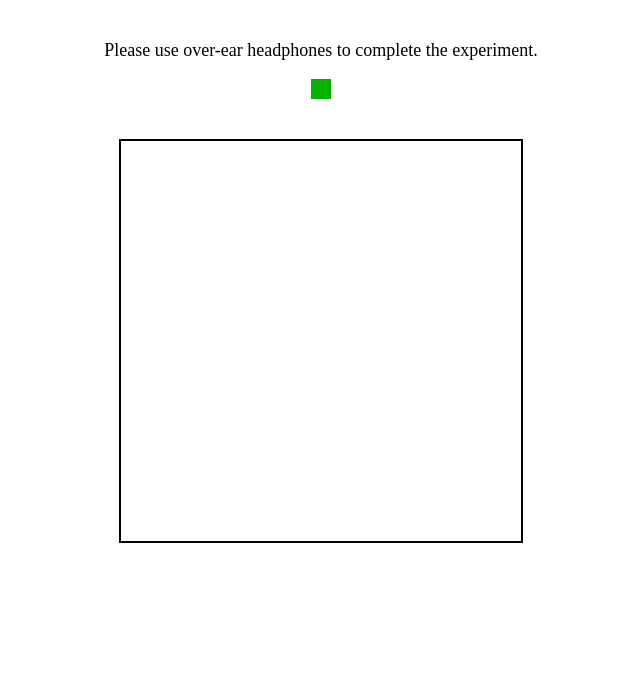
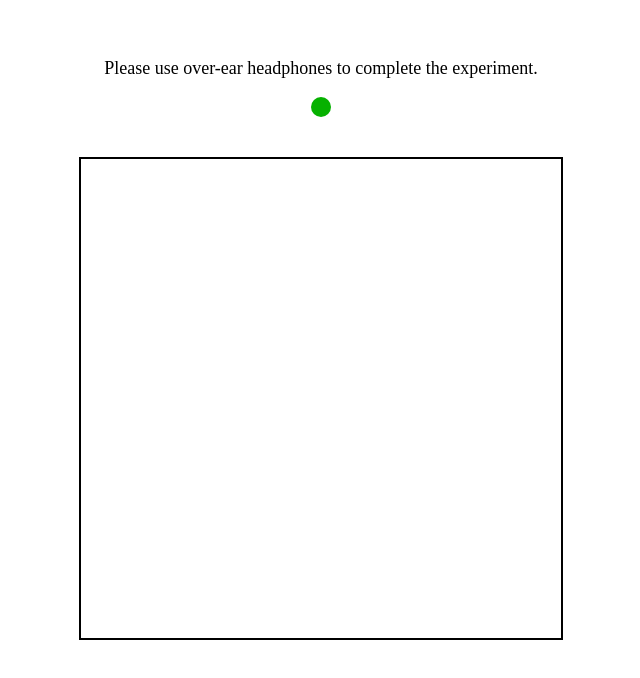
Before and after one commit to jonesmo/XY-interface, a plain HTML site: page one_audio_dot/index.html in a window 1280 px wide. Both pictures are taken after a click on the switch 640 px from the left and 208 px from the top of the page. Shown: the part 120-798 px from the top of the page, without its empty margins (319-959 px from the left). Drawn offline with Linux system fonts and the light colour scheme.

Commit message:
resize canvas to fit window, make button circular

```diff
--- a/one_audio_dot/index.html
+++ b/one_audio_dot/index.html
@@ -11,7 +11,7 @@
         />
         <link rel="stylesheet" type="text/css" href="onedot_style.css"/>
 
-        <script src="interaction.js" defer></script>
+        <script src="interaction.js" type="module" defer></script>
     </head>
     <body>
         <h1>One Audio Dot</h1>
@@ -23,17 +23,17 @@
                 <audio src="boring_song.mp3" crossorigin="anonymous"></audio>
 
                 <button
-                    data-playing="false";
-                    class="one-dot";
-                    role="switch";
-                    aria-checked="false";
+                    data-playing="false"
+                    class="one-dot"
+                    role="switch"
+                    aria-checked="false"
                 >
                 </button>
             </section>
         </div>
 
         <div class="workspace">
-            <canvas id="xy-plane" width="400" height="400">
+            <canvas id="xy-plane">
                 Sorry, your browser does not support canvas.
             </canvas>
         </div>
--- a/one_audio_dot/interaction.js
+++ b/one_audio_dot/interaction.js
@@ -1,12 +1,10 @@
-// one audio button
-const button = document.querySelector("button");
+import { initAudioContext, resizeCanvas } from "./utils.js";
 
 console.clear();
 
 let audioContext;
+let track;
 const audioElement = document.querySelector("audio");
-let track;
-
 const oneDot = document.querySelector(".one-dot");
 
 // play and pause audio
@@ -14,7 +12,7 @@ oneDot.addEventListener(
     "click",
     () => {
         if (!audioContext) {
-            init();
+            ({ track, audioContext } = initAudioContext(audioElement));
         }
 
         // check if audio context is suspended b/c no autoplay
@@ -48,19 +46,10 @@ audioElement.addEventListener(
     false
 );
 
-function init () {
-    audioContext = new AudioContext();
-    track = new MediaElementAudioSourceNode(audioContext, {
-        mediaElement: audioElement,
-    });
-
-    track.connect(audioContext.destination);
-}
-
 // X-Y plane
 const plane = document.getElementById("xy-plane");
 const planeContext = plane.getContext("2d");
 
-// draw a rectangle inside the canvas
-// planeContext.rect(10, 10, 300, 300);
-// planeContext.stroke();
+// resize everything with window resize
+const ro = new ResizeObserver(resizeCanvas);
+ro.observe(document.querySelector('.workspace'));
--- a/one_audio_dot/onedot_style.css
+++ b/one_audio_dot/onedot_style.css
@@ -27,6 +27,18 @@
   --dotRadius: 100px;
 }
 
+html, body {
+  margin: 0;
+  height: 100%;
+  overflow: hidden;  /* no scrollbars */
+}
+
+body {
+  display: flex;
+  flex-direction: column;
+  height: 100vh;
+}
+
 audio {
   grid-area: smallCircle;
 }
@@ -52,6 +64,7 @@ p {
   display: block;
   padding: 10px;
   transition-duration: 0.2s;
+  border-radius: 50%;
 }
 
 .one-dot:hover{
@@ -63,12 +76,18 @@ p {
   background-color: var(--green);
 }
 
+.workspace {
+  display: flex;
+  flex: 1 1 0%;
+  justify-content: center;
+  padding: 40px 0;
+  overflow: hidden;
+  box-sizing: border-box;
+}
+
 #xy-plane {
   border: 2px solid var(--black);
+  display: block;
+  max-width: 100%;
+  max-height: 100%;
 }
-
-.workspace {
-  display: flex;
-  justify-content: center;
-  padding: 40px 0;
-}
--- /dev/null
+++ b/one_audio_dot/utils.js
@@ -0,0 +1,18 @@
+export function resizeCanvas() {
+  const workspace = document.querySelector('.workspace');
+  const canvas = document.getElementById('xy-plane');
+  const size = Math.min(workspace.clientWidth, workspace.clientHeight) * 0.9;
+  canvas.width = size;
+  canvas.height = size;
+}
+
+export function initAudioContext (audioElement) {
+    const audioContext = new AudioContext();
+    const track = new MediaElementAudioSourceNode(audioContext, {
+        mediaElement: audioElement,
+    });
+
+    track.connect(audioContext.destination);
+
+    return { track, audioContext };
+}
```
